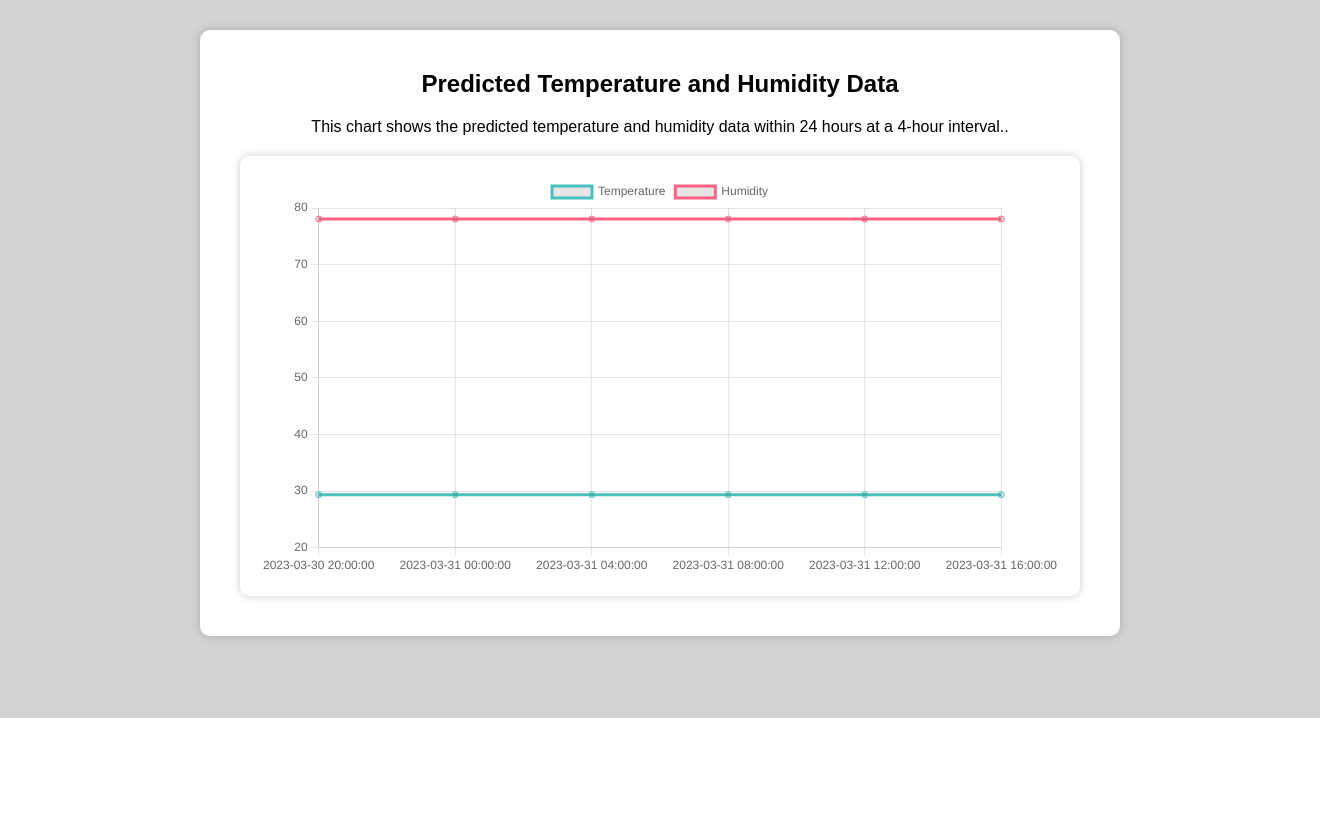
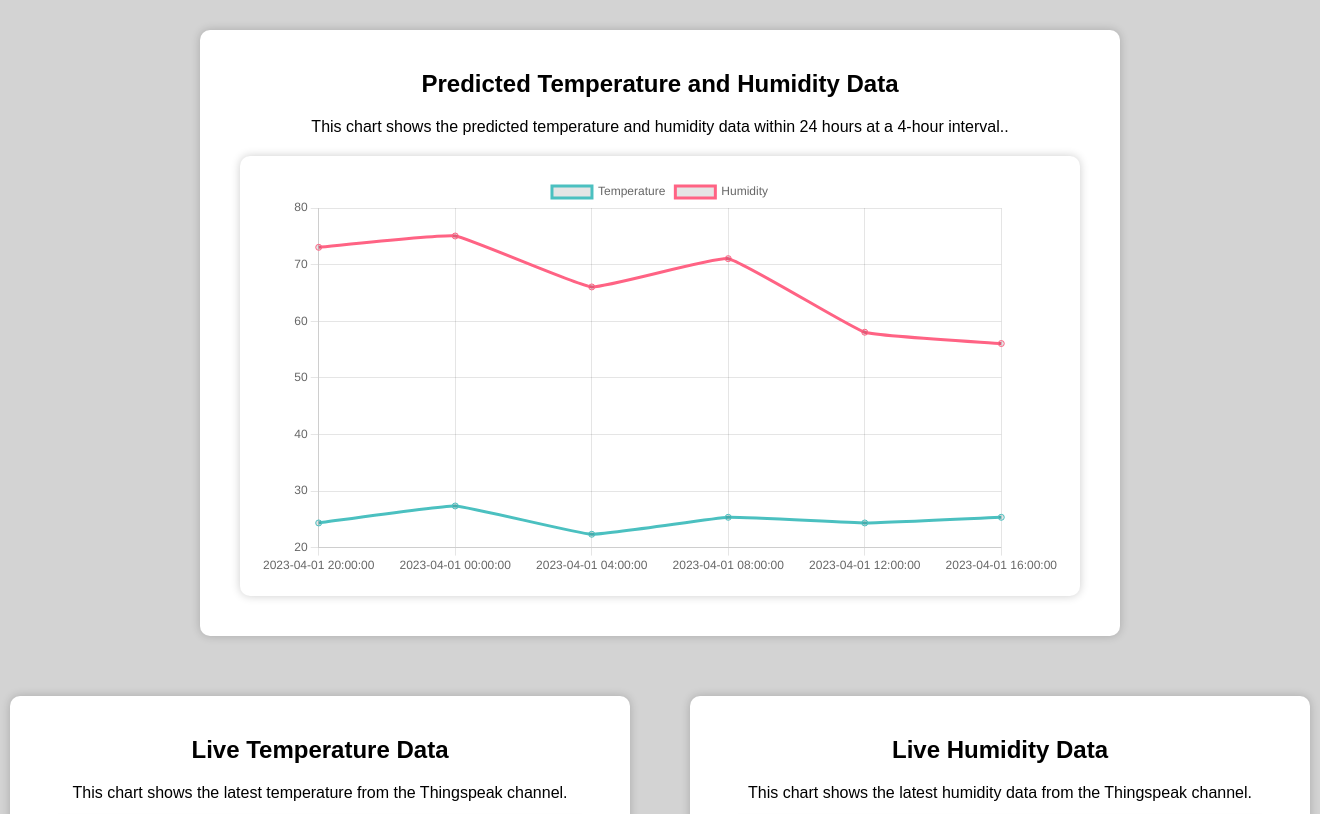
Before and after one commit to AmeerTechsoft/Flask_IoT_Temp-Hum, a Flask app: page / in a window 1320 px wide. Shown: the part 82-896 px from the top of the page. Before the commit the page ends 800 px from the top, so only its background shows below. Run offline with Flask 2, Linux system fonts and the light colour scheme.

Commit message:
second update

```diff
--- a/app.py
+++ b/app.py
@@ -53,6 +53,8 @@ import sqlite3
 import pandas as pd
 import json
 from flask import Flask, render_template
+import requests
+
 
 app = Flask(__name__)
 
@@ -67,6 +69,17 @@ c.execute('''CREATE TABLE IF NOT EXISTS predicted_data
 def index():
     return render_template('index.html')
 
+
+@app.route('/thingspeak_feed')
+def thingspeak_feed():
+    channel_id = '2039086'
+    api_key = 'LXOTOE6HKVWNHZ63'
+    url = f'https://api.thingspeak.com/channels/{channel_id}/feeds/last.json?api_key={api_key}'
+    response = requests.get(url)
+    data = response.json()
+    return data
+
+
 @app.route('/chart_data')
 def chart_data():
     # Load the predicted data from the CSV file
@@ -79,6 +92,13 @@ def chart_data():
     # extract datetime from index
     datetime_index = temp_data.index
     datetime_labels = datetime_index.strftime('%Y-%m-%d %H:%M:%S').tolist()
+    with sqlite3.connect('predicted_data.db') as conn:
+        for i, row in prediction.iterrows():
+            conn.execute("INSERT INTO predicted_data (datetime, temperature, humidity) VALUES (?, ?, ?)",
+                             (i.to_pydatetime(), row['field1'], row['field2']))
+        conn.commit()
+        print("Data inserted successfully.")
+
 
     # create a dictionary with the chart data
     chart_data = {
@@ -101,13 +121,6 @@ def chart_data():
     # convert the chart data to JSON
     chart_data_json = json.dumps(chart_data)
 
-    # save the chart data to the database
-    with sqlite3.connect('predicted_data.db') as conn:
-        for i, row in prediction.iterrows():
-            conn.execute("INSERT INTO predicted_data (datetime, temperature, humidity) VALUES (?, ?, ?)",
-                         (i.to_pydatetime(), row['field1'], row['field2']))
-        conn.commit()
-
     # return the chart data as JSON
     return chart_data_json
 
--- a/predicted/predictions.csv
+++ b/predicted/predictions.csv
@@ -1,7 +1,7 @@
 ,field1,field2
-2023-03-30 20:00:00+01:00,29.352660155353846,78.05099189266797
-2023-03-31 00:00:00+01:00,29.352925219340754,78.05120090928095
-2023-03-31 04:00:00+01:00,29.353190283327663,78.05140992589394
-2023-03-31 08:00:00+01:00,29.353455347314572,78.05161894250692
-2023-03-31 12:00:00+01:00,29.353720411301477,78.0518279591199
-2023-03-31 16:00:00+01:00,29.353985475288386,78.05203697573289
+2023-04-01 20:00:00+01:00,24.353985475288386,73.05203697573289
+2023-04-01 00:00:00+01:00,27.353985475288386,75.05203697573289
+2023-04-01 04:00:00+01:00,22.353985475288386,66.05203697573289
+2023-04-01 08:00:00+01:00,25.353985475288386,71.05203697573289
+2023-04-01 12:00:00+01:00,24.353985475288386,58.05203697573289
+2023-04-01 16:00:00+01:00,25.353985475288386,56.05203697573289
--- a/templates/index.html
+++ b/templates/index.html
@@ -90,6 +90,15 @@
             box-shadow: 0 0 10px rgba(0, 0, 0, 0.2);
             border-radius: 10px;
         }
+        .chart-container2 {
+            width: 500px;
+            height: 300px;
+            margin: 20px;
+            padding: 20px;
+            background-color: white;
+            box-shadow: 0 0 10px rgba(0, 0, 0, 0.2);
+            border-radius: 10px;
+        }
     </style>
 </head>
 <body>
@@ -104,7 +113,86 @@
             <canvas id="chart"></canvas>
         </div>
     </div>
+</div>
+    <div class="container1">
+                 <div class="container2">
+    <h2>Live Temperature Data</h2>
+    <p>This chart shows the latest temperature from the Thingspeak channel.</p>
+    <div class="chart-container2" style="display: flex; justify-conte">
+        <iframe width="450" height="260" style="border: 1px solid #cccccc;" src="https://thingspeak.com/channels/2039086/charts/1?bgcolor=%23ffffff&color=%23d62020&dynamic=true&results=60&title=Temperature+%28%C2%B0C%29&type=line"></iframe>
     </div>
+     </div>
+         <div class="container2">
+    <h2>Live Humidity Data</h2>
+    <p>This chart shows the latest humidity data from the Thingspeak channel.</p>
+    <div class="chart-container2" style="display: flex; justify-conte">
+        <iframe width="450" height="260" style="border: 1px solid #cccccc;" src="https://thingspeak.com/channels/2039086/charts/2?bgcolor=%23ffffff&color=%23d62020&dynamic=true&results=60&title=Humidity+%28%25%29&type=line"></iframe>
+    </div>
+    </div>
+    </div>
+
+
+<!-- JavaScript code -->
+<script>
+    var ctx = document.getElementById('live-chart').getContext('2d');
+    var chartData = {
+        labels: [],
+        datasets: [{
+            label: 'Temperature',
+            borderColor: 'red',
+            data: []
+        }, {
+            label: 'Humidity',
+            borderColor: 'blue',
+            data: []
+        }]
+    };
+
+    var liveChart = new Chart(ctx, {
+        type: 'line',
+        data: chartData,
+        options: {
+            responsive: true,
+            scales: {
+                xAxes: [{
+                    type: 'time',
+                    time: {
+                        displayFormats: {
+                            minute: 'h:mm a'
+                        }
+                    }
+                }]
+            }
+        }
+    });
+
+    function updateLiveChart() {
+        // retrieve the data from the ThingSpeak channel using the API
+        fetch('https://api.thingspeak.com/channels/2039086/feeds.json?results=1000')
+            .then(response => response.json())
+            .then(data => {
+                // extract the temperature and humidity values from the data
+                var temps = data.feeds.map(feed => feed.field1);
+                var humids = data.feeds.map(feed => feed.field2);
+
+                // add the values to the chart data
+                chartData.labels = data.feeds.map(feed => new Date(feed.created_at));
+                chartData.datasets[0].data = temps;
+                chartData.datasets[1].data = humids;
+
+                // update the chart
+                liveChart.update();
+            })
+            .catch(error => {
+                console.error(error);
+            });
+    }
+
+    // update the chart every 5 seconds
+    setInterval(updateLiveChart, 5000);
+</script>
+
+
     <script>
         var ctx = document.getElementById('chart').getContext('2d');
         var chartData;
```
Also changed, not shown: predicted_data.db.
